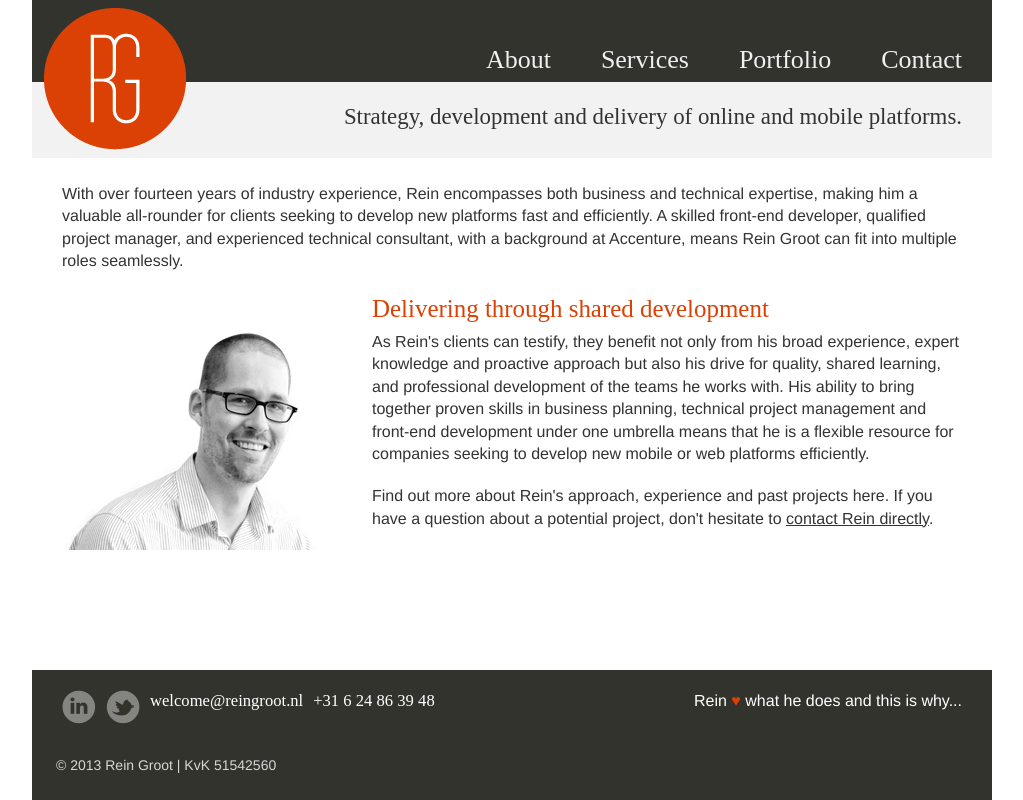
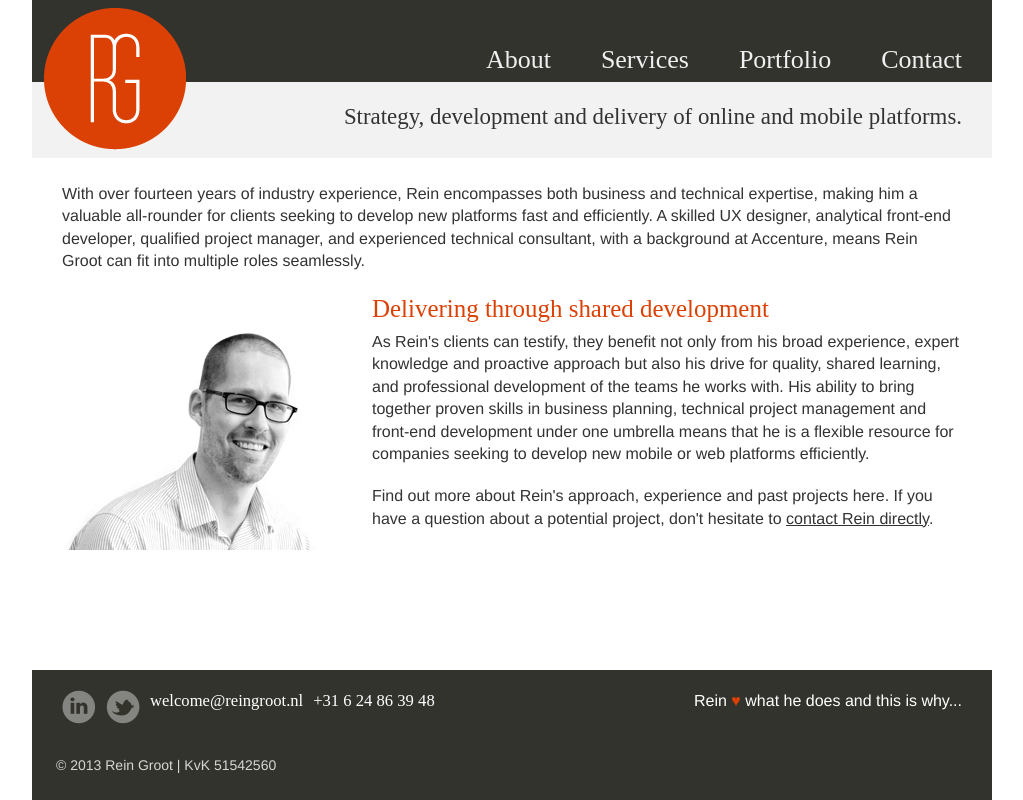
Before and after one commit to reingroot/reingroot.nl, a CodeIgniter app: page /index.php/main/index in a window 1280 px wide. Shown: the whole page, without its empty margins (128-1151 px from the left). Run offline with CodeIgniter, Linux system fonts and the light colour scheme.

Commit message:
Small text change to the bio

```diff
--- a/application/views/bio.php
+++ b/application/views/bio.php
@@ -1,6 +1,6 @@
 <article class="content rg-bio clearfix" id="bio">
 	<p>
-		With over fourteen years of industry experience, Rein encompasses both business and technical expertise, making him a valuable all-rounder for clients seeking to develop new platforms fast and efficiently. A skilled front-end developer, qualified project manager, and experienced technical consultant, with a background at Accenture, means Rein Groot can fit into multiple roles seamlessly.
+		With over fourteen years of industry experience, Rein encompasses both business and technical expertise, making him a valuable all-rounder for clients seeking to develop new platforms fast and efficiently. A skilled UX designer, analytical front-end developer, qualified project manager, and experienced technical consultant, with a background at Accenture, means Rein Groot can fit into multiple roles seamlessly.
 	</p>
 
 	<article>
```
